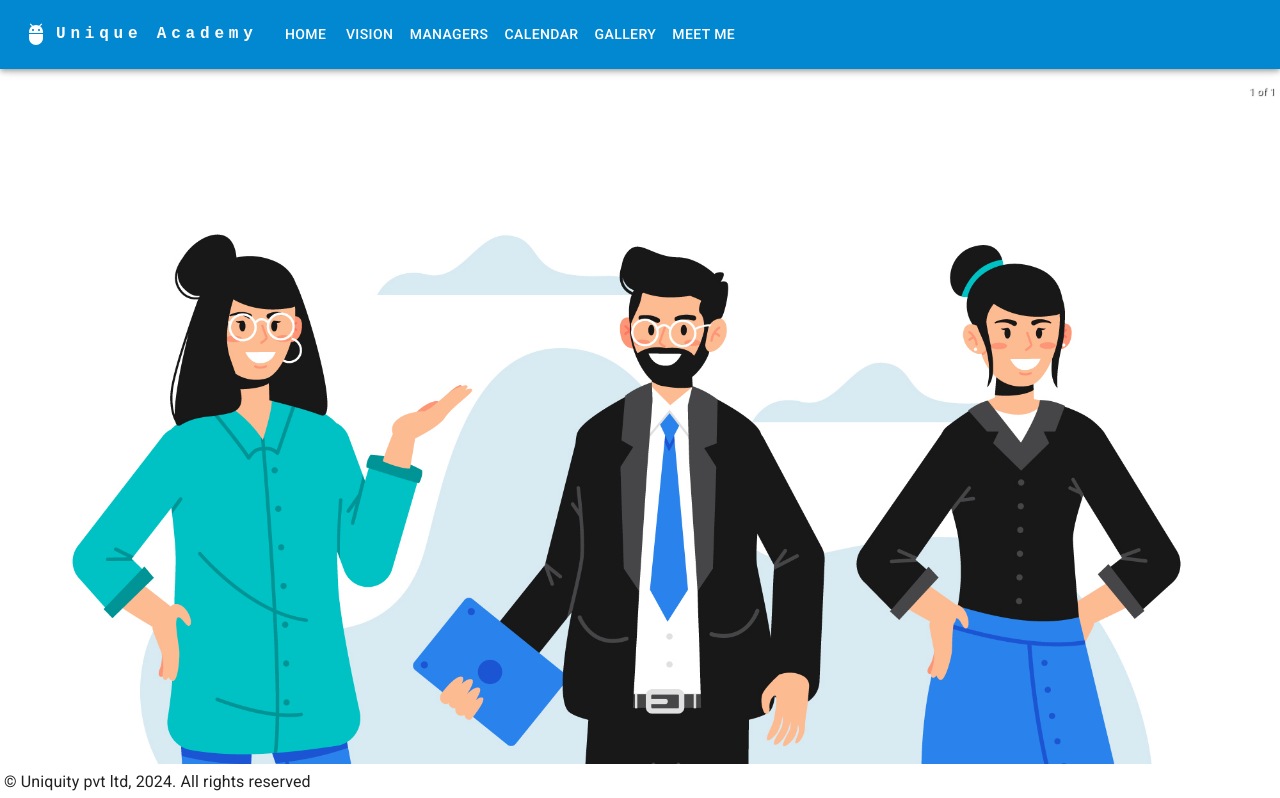
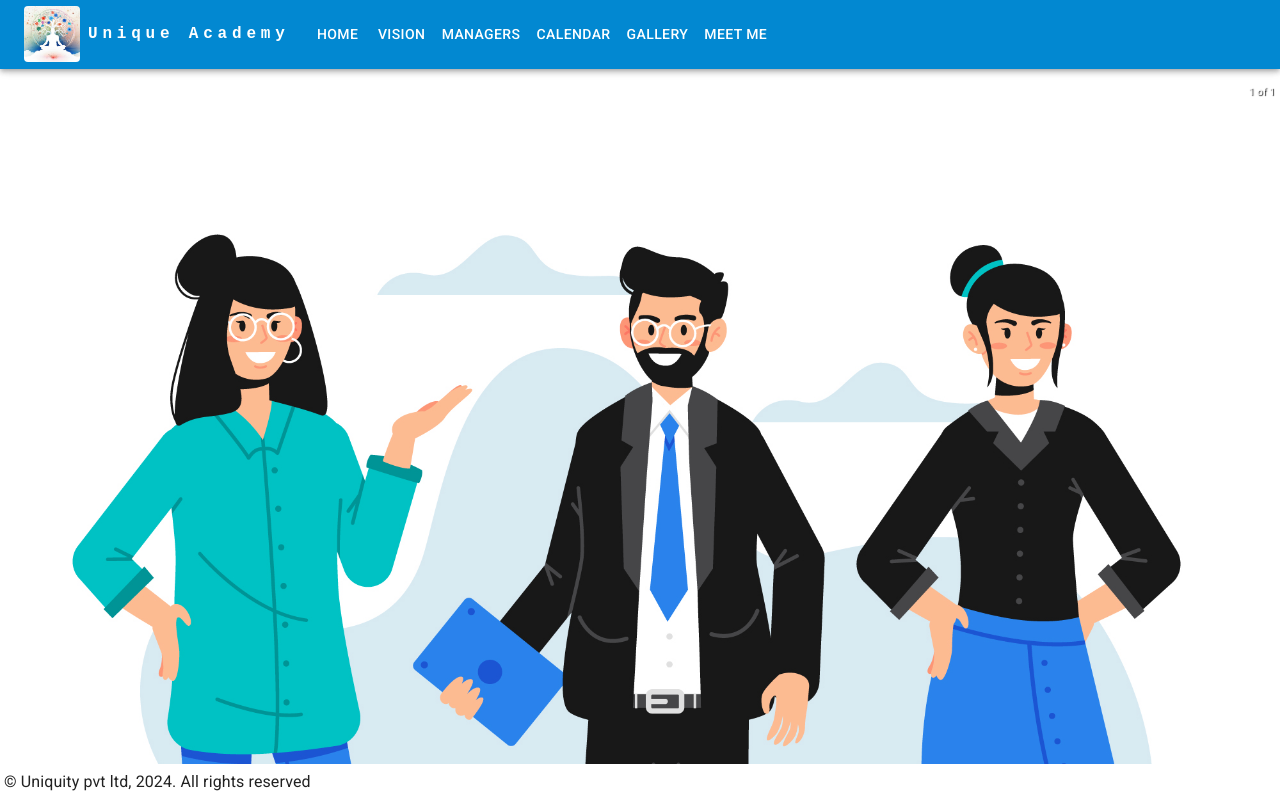
Before and after one commit to anuragvishwakarma02/uniqueacademy, a React (Create React App) app: page / in a window 1280 px wide. Shown: the top 798 px of the page. Built offline with nearby package versions, Linux system fonts and the light colour scheme.

Commit message:
Logog Updated

```diff
--- a/src/component/Header.js
+++ b/src/component/Header.js
@@ -19,7 +19,7 @@ import Tooltip from '@mui/material/Tooltip';
 import MenuItem from '@mui/material/MenuItem';
 import AdbIcon from '@mui/icons-material/Adb';
 import { useNavigate } from "react-router-dom";
-
+import Logo2 from "../images/logo.png"
 const pages = {
   'Home': '',
   'Vision': 'vision',
@@ -61,7 +61,9 @@ export default function Header() {
     <AppBar position='sticky' >
       <Container maxWidth="xl">
         <Toolbar disableGutters>
-          <AdbIcon sx={{ display: { xs: 'none', md: 'flex' }, mr: 1 }} />
+          {/* <AdbIcon sx={{ display: { xs: 'none', md: 'flex' }, mr: 1 }} /> */}
+          <Avatar alt="Remy Sharp" variant="rounded" src={Logo2} sx={{ display: { xs: 'none', md: 'flex' }, mr: 1,
+            width: 56, height: 56 }} />
           <Typography
             variant="h6"
             noWrap
@@ -116,7 +118,11 @@ export default function Header() {
               ))}
             </Menu>
           </Box>
-          <AdbIcon sx={{ display: { xs: 'flex', md: 'none' }, mr: 1 }} />
+          {/* <AdbIcon sx={{ display: { xs: 'flex', md: 'none' }, mr: 1 }} /> */}
+          <Avatar alt="Remy Sharp" variant="rounded" src={Logo2} sx={{
+            display: { xs: 'flex', md: 'none' }, mr: 1,
+            width: 42, height: 42
+          }} />
           <Typography
             variant="h5"
             noWrap
```
Also changed, not shown: src/images/logo.png (added), 1 other file (tests, documents, lock files or other folders).
